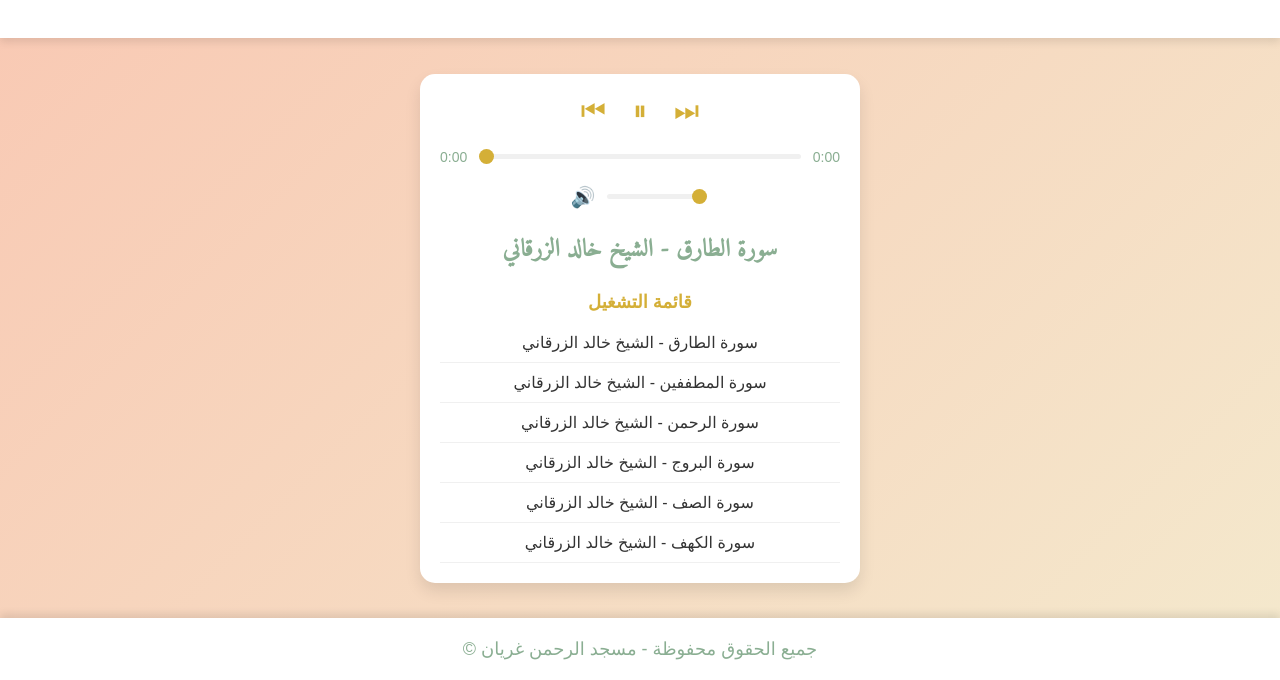
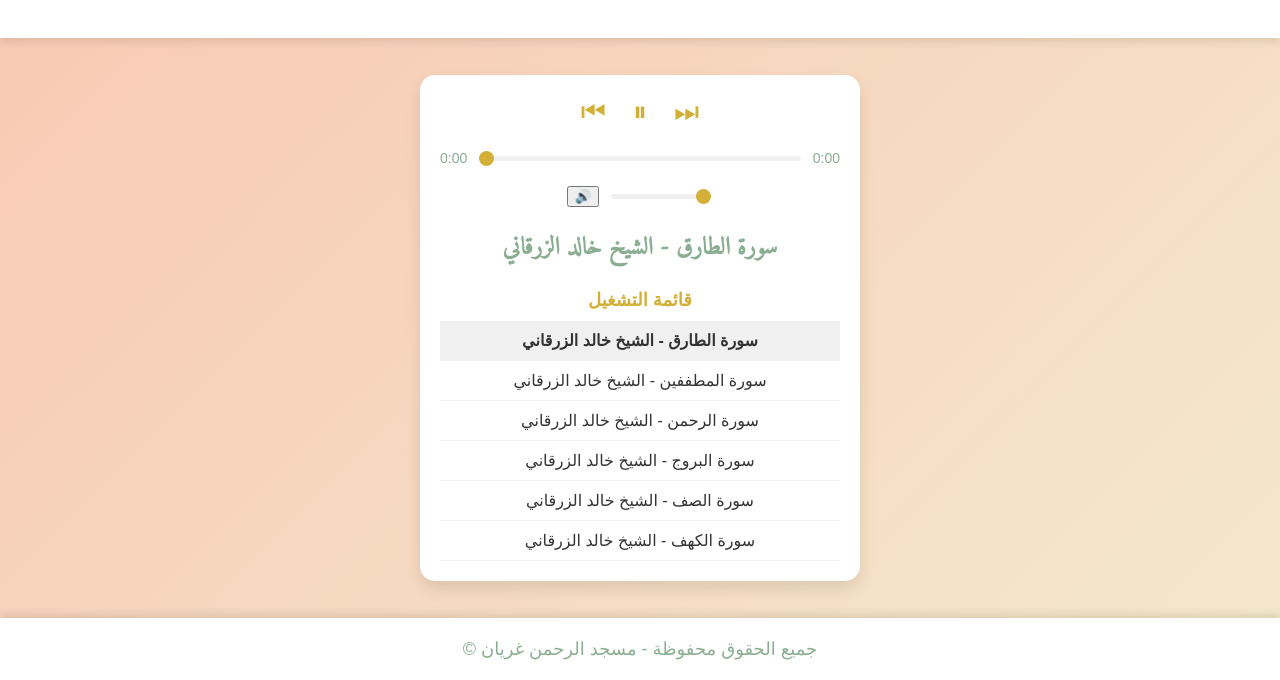
Before and after one commit to nouhship88/Rahman, a plain HTML site: page quran.html in a window 1280 px wide. Shown: the part 120-800 px from the top of the page. Drawn offline with Linux system fonts and the light colour scheme.

Commit message:
upgraded player

```diff
--- a/quran.html
+++ b/quran.html
@@ -238,6 +238,10 @@
         font-size: 14px;
     }
     }
+    #playlist li.playing {
+  background-color: #f0f0f0;
+  font-weight: bold;
+}
   </style>
 </head>
 
@@ -264,7 +268,7 @@
       <span id="duration">0:00</span>
     </div>
     <div class="volume-control">
-      <span id="volume-icon">🔊</span>
+      <button id="mute-btn">🔊</button> <!-- Mute button -->
       <input type="range" id="volume-slider" min="0" max="1" step="0.01" value="1">
     </div>
     <div class="song-info">
@@ -287,7 +291,6 @@ const playlist = [
       { title: "سورة البروج - الشيخ خالد الزرقاني", src: "audio/recitation4.mp3" },
       { title: "سورة الصف - الشيخ خالد الزرقاني", src: "audio/recitation5.mp3" },
       { title: "سورة الكهف - الشيخ خالد الزرقاني", src: "audio/recitation6.mp3" }
-
     ];
     let currentTrackIndex = 0;
 
@@ -300,12 +303,23 @@ const duration = document.getElementById("duration");
     const volumeSlider = document.getElementById("volume-slider");
     const songTitle = document.getElementById("song-title");
     const playlistElement = document.getElementById("playlist");
+    const muteBtn = document.getElementById("mute-btn"); // Mute button
 
     // Load playlist
     function loadPlaylist() {
       playlistElement.innerHTML = playlist
         .map((song, index) => `<li data-index="${index}">${song.title}</li>`)
         .join("");
+    }
+
+    // Highlight current track
+    function highlightCurrentTrack() {
+      const playlistItems = playlistElement.getElementsByTagName("li");
+      for (let item of playlistItems) {
+        item.classList.remove("playing");
+      }
+      const currentItem = playlistElement.querySelector(`li[data-index="${currentTrackIndex}"]`);
+      currentItem.classList.add("playing");
     }
 
     // Load track
@@ -315,6 +329,7 @@ function loadTrack(index) {
       songTitle.textContent = track.title;
       audio.play();
       playPauseBtn.textContent = "⏸";
+      highlightCurrentTrack();  // Highlight the current track
     }
 
     // Update progress bar
@@ -362,6 +377,21 @@ volumeSlider.addEventListener("input", () => {
       audio.volume = volumeSlider.value;
     });
 
+    // Mute button functionality
+    muteBtn.addEventListener("click", () => {
+      audio.muted = !audio.muted;
+      muteBtn.textContent = audio.muted ? "🔇" : "🔊"; // Toggle mute icon
+      volumeSlider.disabled = audio.muted; // Disable volume control when muted
+    });
+
+    // Mobile volume control fix: ensure volume value is set properly on page load
+    document.addEventListener("DOMContentLoaded", () => {
+      if (audio) {
+        volumeSlider.value = audio.volume;
+      }
+    });
+
+    // Playlist item click
     playlistElement.addEventListener("click", (e) => {
       if (e.target.tagName === "LI") {
         currentTrackIndex = e.target.dataset.index;
@@ -369,7 +399,10 @@ playlistElement.addEventListener("click", (e) => {
       }
     });
 
+    // Event for updating progress while audio is playing
     audio.addEventListener("timeupdate", updateProgress);
+
+    // When track ends, move to the next track
     audio.addEventListener("ended", () => {
       currentTrackIndex = (currentTrackIndex + 1) % playlist.length;
       loadTrack(currentTrackIndex);
@@ -378,9 +411,8 @@ audio.addEventListener("ended", () => {
     // Initialize
     loadPlaylist();
     loadTrack(currentTrackIndex);
+    </script>
 
-
-  </script>
 
 </main>
 <footer>
```
Lines whose indentation alone changed are shown as unchanged.
